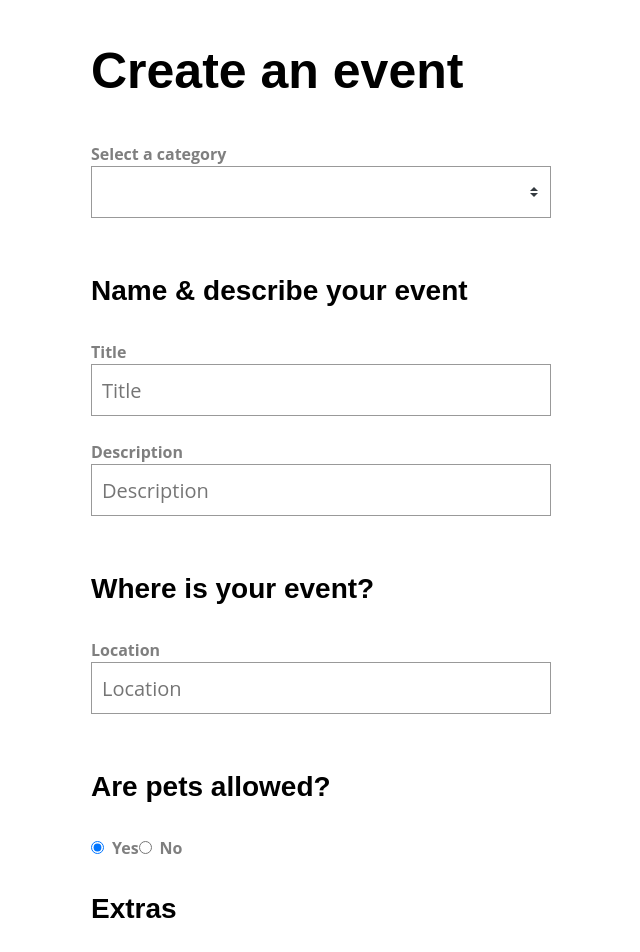
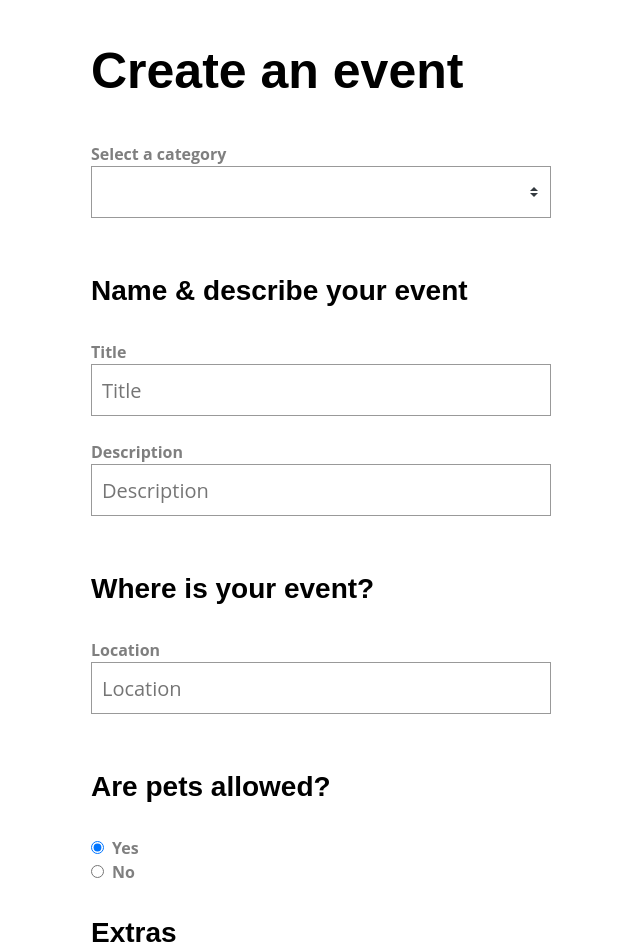
Before and after one commit to allanShady/vue3-forms, a Vue app: page / in a window 1280 px wide. Shown: the top 952 px of the page, without its empty margins (339-979 px from the left). Built offline with nearby package versions, Linux system fonts and the light colour scheme.

Commit message:
refactor: use vertical flag dtermine component tag

```diff
--- a/src/components/molecules/BaseRadioGroup.vue
+++ b/src/components/molecules/BaseRadioGroup.vue
@@ -1,13 +1,16 @@
 <template>
-    <base-radio
+    <component
         v-for="option in options"
         :key="option.value"
+        :is="vertical ? 'div' : 'span'">
+    <base-radio
         :label="option.label"
         :value="option.value"
         :name="name"
         :modelValue="modelValue"
         @update:modelValue="$emit('update:modelValue', $event)"
     />
+    </component>
 </template>
 
 <script>
@@ -29,6 +32,10 @@ export default {
         modelValue: {
             type: [String, Number],
             required: true
+        },
+        vertical: {
+            type: Boolean,
+            default: false
         }
     }
 
--- a/src/views/SimpleForm.vue
+++ b/src/views/SimpleForm.vue
@@ -36,6 +36,7 @@
             :options="petOptions"
             name="pets"
             v-model="event.pets"
+            vertical
           />
         </div>
 
@@ -65,7 +66,6 @@ import BaseSelect from '../components/atoms/BaseSelect.vue'
 import BaseCheckbox from '../components/atoms/BaseCheckbox.vue'
 import BaseRadio from '../components/atoms/BaseRadio.vue'
 import BaseRadioGroup from '../components/molecules/BaseRadioGroup.vue'
-
 
   export default {
   components: { BaseInput, BaseSelect, BaseCheckbox, BaseRadio, BaseRadioGroup },
```
